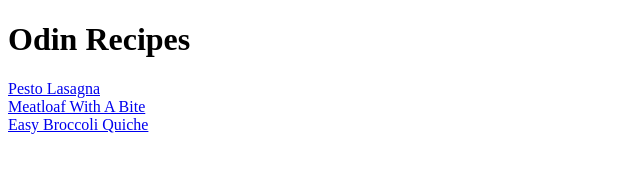
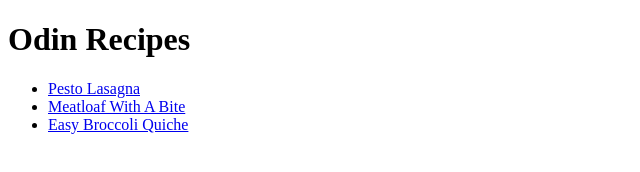
Before and after one commit to hawkinscjh/odin-recipes, a plain HTML site: page index.html in a window 1280 px wide. Shown: the whole page, without its empty margins (0-640 px from the left). Drawn offline with Linux system fonts and the light colour scheme.

Commit message:
Placed recipe links into an unordered list

```diff
--- a/index.html
+++ b/index.html
@@ -9,10 +9,10 @@
 <body>
 
     <h1>Odin Recipes</h1>
-
-    <a href="recipes/lasagna.html">Pesto Lasagna</a><br>
-    <a href="recipes/meatloaf.html">Meatloaf With A Bite</a><br>
-    <a href="recipes/quiche.html">Easy Broccoli Quiche</a><br>
-
+    <ul>
+        <li><a href="recipes/lasagna.html">Pesto Lasagna</a></li>
+        <li><a href="recipes/meatloaf.html">Meatloaf With A Bite</a></li>
+        <li><a href="recipes/quiche.html">Easy Broccoli Quiche</a></li>
+    </ul>
 </body>
 </html>
```
